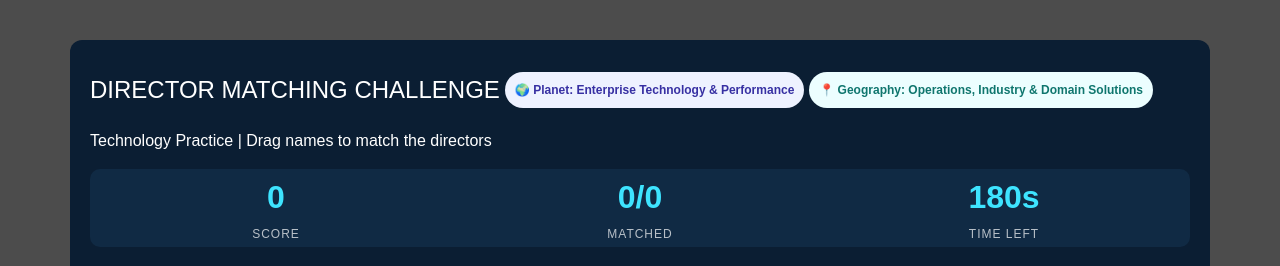
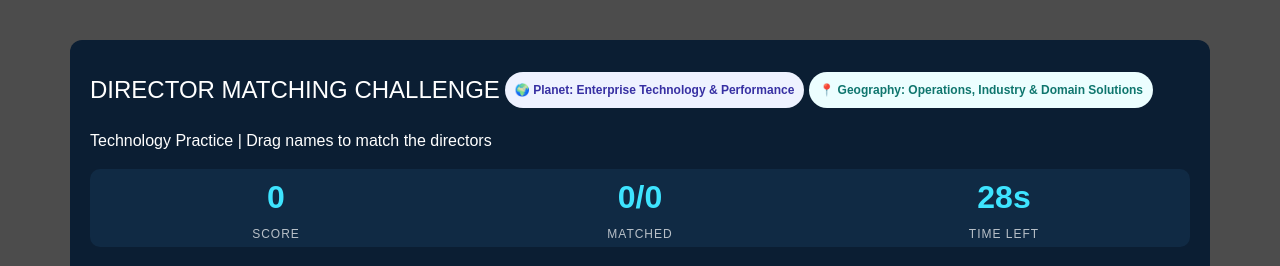
Before and after one commit to ashmaity1111/directors_conclave_game, a React (Vite) app: page / in a window 1280 px wide. Both pictures are taken after a click on the button "Open Director Matching". Shown: the top 266 px of the page. Built offline with nearby package versions, Linux system fonts and the light colour scheme.

Commit message:
timer implemented

```diff
--- a/src/components/DirectorMatchingModal.jsx
+++ b/src/components/DirectorMatchingModal.jsx
@@ -13,7 +13,7 @@ import { paginateAndShuffle } from "../utils/shuffle";
 
 import DraggableDirector from "./DraggableDirector";
 import DropRoleCard from "./DropRoleCard";
-import { getFilteredDirectors } from "../utils/helpers";
+import { getFilteredDirectors, getInitialTime } from "../utils/helpers";
 
 export default function DirectorMatchingModal({ onClose, onComplete }) {
   const ITEMS_PER_PAGE = 10;
@@ -27,7 +27,9 @@ export default function DirectorMatchingModal({ onClose, onComplete }) {
 
   const [page, setPage] = useState(1);
   const [activeDirector, setActiveDirector] = useState(null);
-  const [timeLeft, setTimeLeft] = useState(180);
+  const [timeLeft, setTimeLeft] = useState(() =>
+    getInitialTime(groupByPlanet(getFilteredDirectors()).length)
+  );
   const [lastMatch, setLastMatch] = useState(null);
   const [resetInfo, setResetInfo] = useState(null);
   const [submitted, setSubmitted] = useState(false);
@@ -52,11 +54,20 @@ export default function DirectorMatchingModal({ onClose, onComplete }) {
     })
   );
 
-  // useEffect(() => {
-  //   if (timeLeft === 0) return;
-  //   const timer = setInterval(() => setTimeLeft((t) => t - 1), 1000);
-  //   return () => clearInterval(timer);
-  // }, [timeLeft]);
+  useEffect(() => {
+    if (submitted) return;
+    if (timeLeft <= 0) {
+      handleSubmitAnswers("auto");
+      return;
+    }
+
+    const timer = setInterval(() => {
+      setTimeLeft((t) => t - 1);
+    }, 1000);
+
+    return () => clearInterval(timer);
+  }, [timeLeft, submitted]);
+
 
   useEffect(() => {
     setSearchTerm("");
@@ -145,7 +156,7 @@ export default function DirectorMatchingModal({ onClose, onComplete }) {
   );
   const matchedCount = roles?.filter((r) => r.assigned).length;
   const totalMatches = roles?.length;
-
+  const initialTime = getInitialTime(groupByPlanet(getFilteredDirectors()).length);
 
   let instructionMessage = (
     <>Drag and drop director names onto the empty slots below each avatar</>
@@ -196,7 +207,7 @@ export default function DirectorMatchingModal({ onClose, onComplete }) {
     setAvailablePages(
       paginateAndShuffle(filteredDirectors, ITEMS_PER_PAGE)
     );
-
+    setTimeLeft(getInitialTime(filteredDirectors?.length));
     // reset page & messages
     setPage(1);
     setActiveDirector(null);
@@ -208,7 +219,7 @@ export default function DirectorMatchingModal({ onClose, onComplete }) {
 
   const normalize = (val = "") => val.trim().toLowerCase();
 
-  const handleSubmitAnswers = () => {
+  const handleSubmitAnswers = (type) => {
     const evaluated = {};
 
     roles.forEach((role) => {
@@ -223,6 +234,7 @@ export default function DirectorMatchingModal({ onClose, onComplete }) {
 
     setResults(evaluated);
     setSubmitted(true);
+    const timeTaken = initialTime - timeLeft;
 
     const correctCount = Object.values(evaluated).filter(r => r.isCorrect).length;
     const accuracy = Math.round((correctCount / roles.length) * 100);
@@ -232,14 +244,16 @@ export default function DirectorMatchingModal({ onClose, onComplete }) {
       correct: correctCount,
       total: roles.length,
       accuracy,
-      timeTaken: 180 - timeLeft,
+      timeTaken: type === "auto" ? initialTime : timeTaken,
       performance: accuracy >= 70 ? "Good Job" : "Needs Practice",
+      source: type
     };
 
-    // ⏳ WAIT 5 SECONDS → CLOSE THIS MODAL → OPEN RESULT MODAL
-    setTimeout(() => {
+    if (type === "manual") {
+      setTimeout(() => onComplete(finalResult), 5000);
+    } else {
       onComplete(finalResult);
-    }, 5000);
+    }
   };
 
 
@@ -352,7 +366,7 @@ export default function DirectorMatchingModal({ onClose, onComplete }) {
           {/* INSTRUCTION */}
           {
             !submitted &&
-           (  <p className="instruction">
+            (<p className="instruction">
               {instructionMessage}
             </p>)
           }
@@ -378,7 +392,7 @@ export default function DirectorMatchingModal({ onClose, onComplete }) {
           <div className="actions">
             <button className="btn reset" onClick={handleResetAll}>Reset All</button>
             <button className="btn skip">Skip Challenge</button>
-            <button className="btn submit" onClick={handleSubmitAnswers}>Submit Answers</button>
+            <button className="btn submit" onClick={() => handleSubmitAnswers("manual")}>Submit Answers</button>
           </div>
         </div>
         <button className="close-btn" onClick={onClose}>
--- a/src/utils/helpers.jsx
+++ b/src/utils/helpers.jsx
@@ -20,3 +20,12 @@ export const getFilteredDirectors = () => {
     return [];
   }
 };
+
+export const getInitialTime = (total) => {
+  if (total <= 10) return 30;
+  if (total <= 20) return 40;
+  if (total <= 40) return 80;
+  if (total <= 60) return 120;
+  if (total <= 80) return 160;
+  return 180; // fallback
+};
```
Lines whose indentation alone changed are shown as unchanged.
